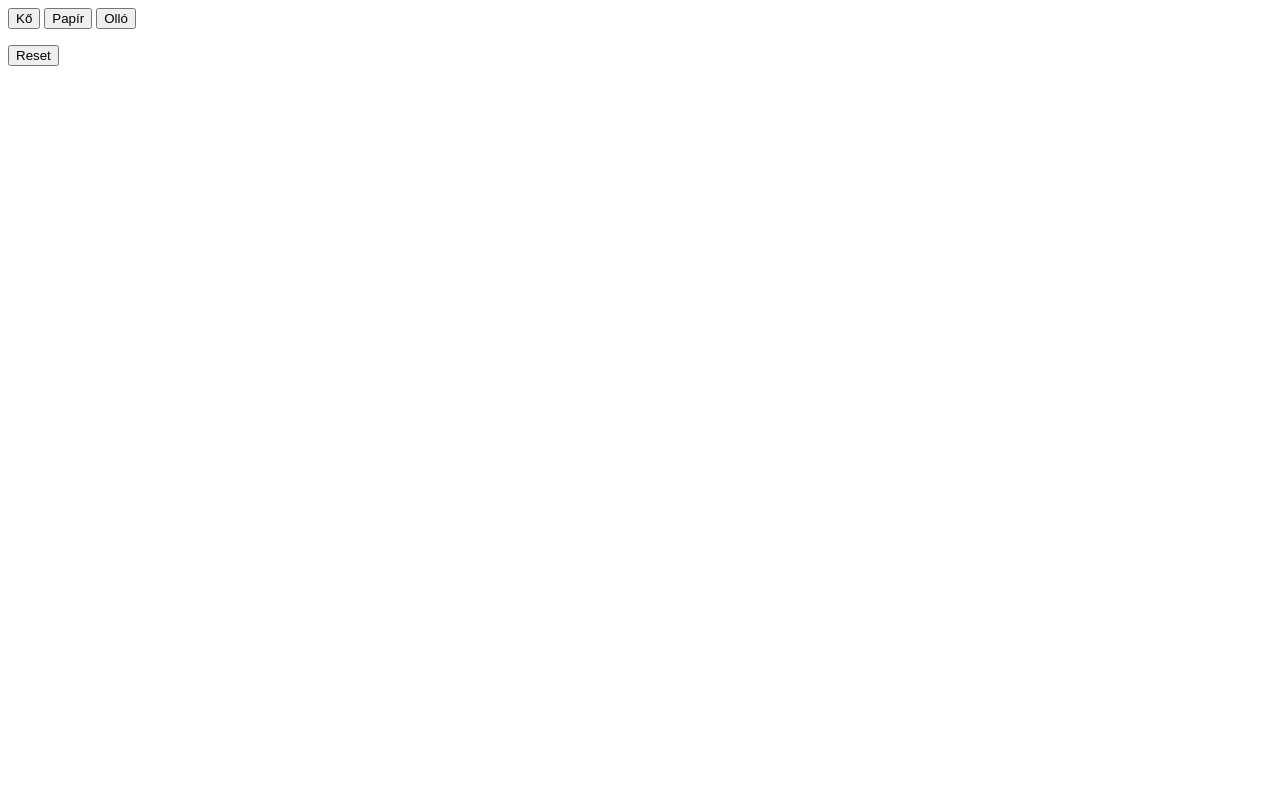
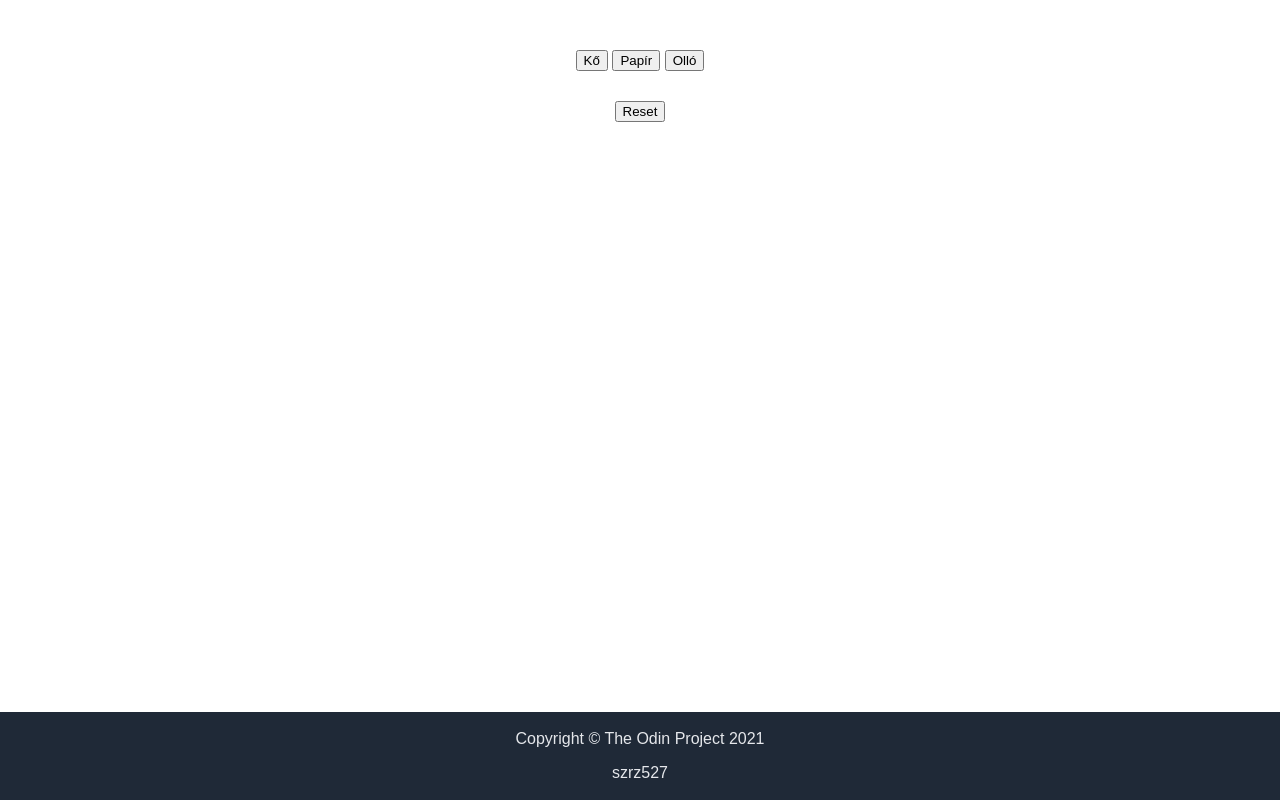
Before and after one commit to szrz527/rock-paper-scissors, a plain HTML site: page index.html in a window 1280 px wide. Drawn offline with Linux system fonts and the light colour scheme.

Commit message:
css kezdetek

```diff
--- a/index.html
+++ b/index.html
@@ -8,11 +8,22 @@
     <link rel="stylesheet" href="style.css">
 </head>
 <body>
-    <button id="rock">Kő</button>
-    <button id="paper">Papír</button>
-    <button id="scissors">Olló</button>
-    <div id="results"></div>
-    <button id="reset">Reset</button>
-    <script src="rps.js"></script>
+    <div class="game">
+        <div class="buttons">
+            <button id="rock">Kő</button>
+            <button id="paper">Papír</button>
+            <button id="scissors">Olló</button>
+        </div>
+        <div class="reset">
+            <button id="reset">Reset</button>
+        </div>
+        <div id="results">
+        </div>
+        <script src="rps.js"></script>
+    </div>
+    <div class="footer">
+        <p>Copyright © The Odin Project 2021</p>
+        <p>szrz527</p>
+    </div>
 </body>
 </html>
--- a/style.css
+++ b/style.css
@@ -0,0 +1,27 @@
+body {
+    display: flex;
+    flex-direction: column;
+    justify-content: space-between;
+    /*align-items: center;*/
+    margin: 0px;
+    background-color: rgb(255,255,255);
+    height: 100vh;
+    font-family: Arial, Helvetica, sans-serif;
+}
+
+.game {
+    display: flex;
+    align-items: center;
+    flex-direction: column;
+    justify-content: center;
+    gap: 30px;
+    padding: 50px 200px;
+}
+
+.footer {
+    background-color: #1f2937;
+    color: #e5e7eb;
+    text-align: center;
+    justify-items: center;
+    padding: 2px;
+}
```
